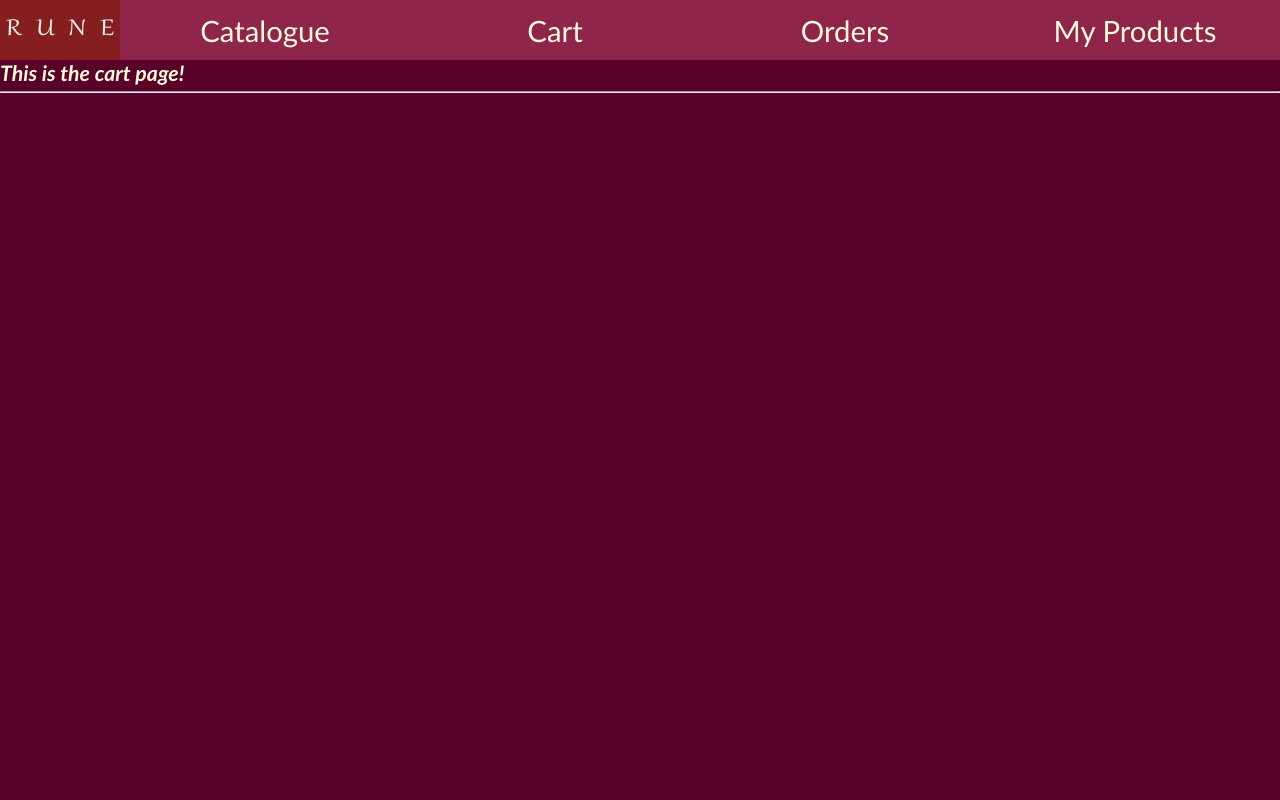
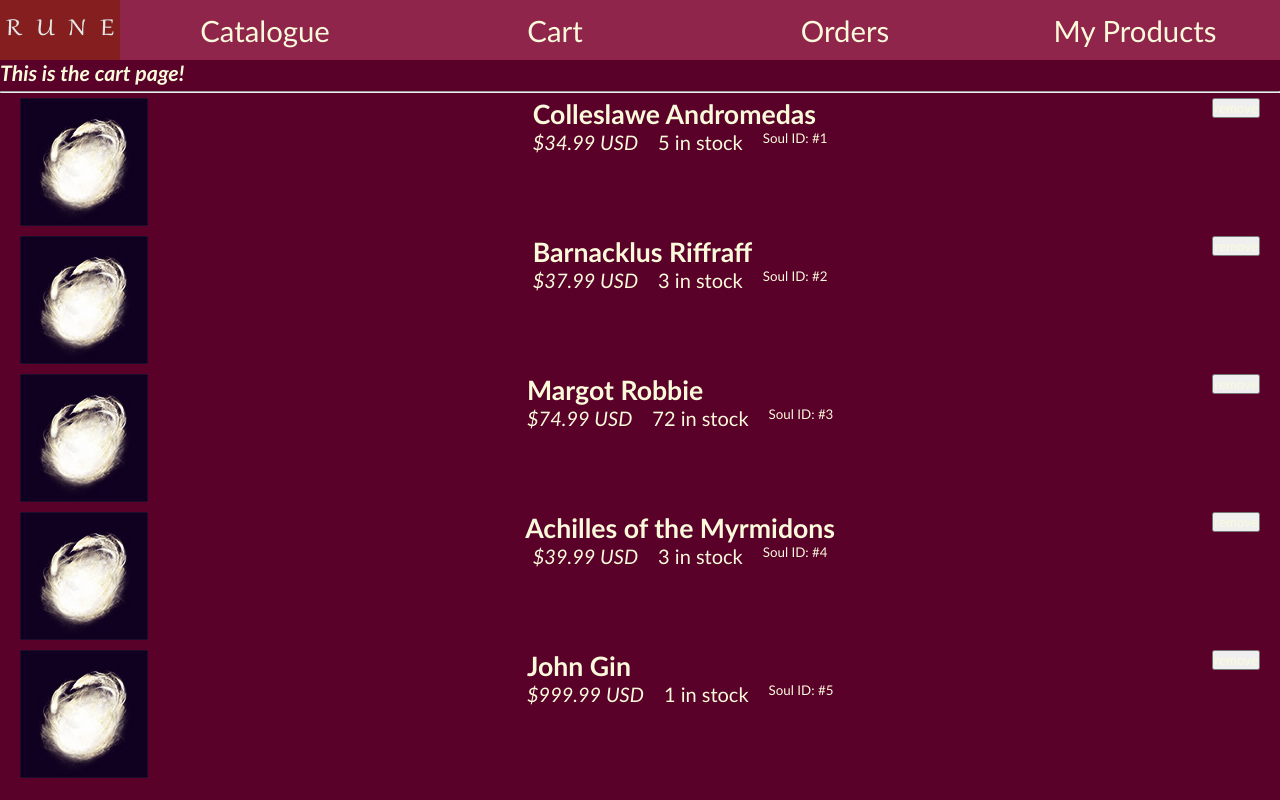
Before and after one commit to MinistryOfSillyCoding/eshop-rune-v5, a Flask app: template frontend/website/templates/cart.html in a window 1280 px wide. Run offline with Flask 3, Linux system fonts and the light colour scheme; the template is opened without the code that fills it: values that come from a table or form of the project are taken from there, others are empty.

Commit message:
better cart

```diff
--- a/frontend/website/templates/cart.html
+++ b/frontend/website/templates/cart.html
@@ -3,8 +3,30 @@
 
 {% block content %}
 <h1>This is the cart page!</h1><hr>
-{% for id in ids %}
-    {{ id }}
-{% endfor %}
-{{ text }}
+<!-- List of products in cart -->
+<div class="products">
+    {% for product in products %}
+        <div class="product">
+            <img class="product__img" src="../static/smoul.jpg">
+            <div class="product__info">
+                <h2 class="product__name">{{ product['name'] }}</h2>
+                <div class="product__otherinfo">
+                    <div class="product__price">
+                        ${{ product['price'] }} USD
+                    </div>
+                    <div class="product__quantity">
+                        {{ product['quantity'] }} in stock
+                    </div>
+                    <div class="product__id">
+                        Soul ID: #{{ product['id'] }}
+                    </div>
+                </div>
+            </div>
+            <form action="updatecart/{{ product['id'] }}" method="post">
+                <button type="submit">remove</button>
+            </form>
+        </div>
+    {% endfor %}
+</div>
+
 {% endblock %}
--- a/frontend/website/templates/catalog.html
+++ b/frontend/website/templates/catalog.html
@@ -36,7 +36,6 @@
                     </div>
                 </div>
             </div>
-            <!-- TODO: make button work -->
             <form action="updatecart/{{ product['id'] }}" method="post">
                 <button type="submit">Add to cart!</button>
             </form>
--- a/products/main.py
+++ b/products/main.py
@@ -124,12 +124,23 @@ def send_all_products():
 @app.route('/products/__<id>__<name>', methods=['GET'])
 def send_product_by_id_name(id, name):
     if id == '0':
-        q = Products.query.filter(Products.name == name)
+        q = Products.query.filter(Products.name == name).all()
     elif name == '0':
-        q = Products.query.filter(Products.id == int(id))
+        q = Products.query.filter(Products.id == int(id)).all()
     else:
-        q = Products.query.filter(Products.id == int(id), Products.id == int(id))
+        q = Products.query.filter(Products.id == int(id), Products.id == int(id)).all()
     return jsonify([p.serialized for p in q])
+
+# request products from a list of ids
+@app.route('/products/list', methods = ['GET'])
+def send_products_by_id_list():
+
+    ids = [int(id) for id in request.json]
+    products = Products.query.filter(Products.id.in_(ids)).all()
+    return jsonify([p.serialized for p in products]) if products else jsonify({})
+
+
+
 
 
 # Other methods:
```
Also changed, not shown: frontend/website/views.py (+20 -6 lines), frontend/website/static/snew.png (added).
